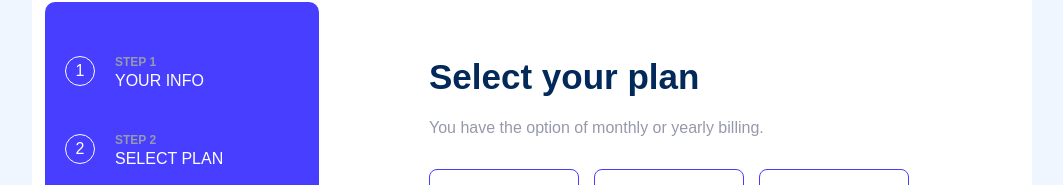
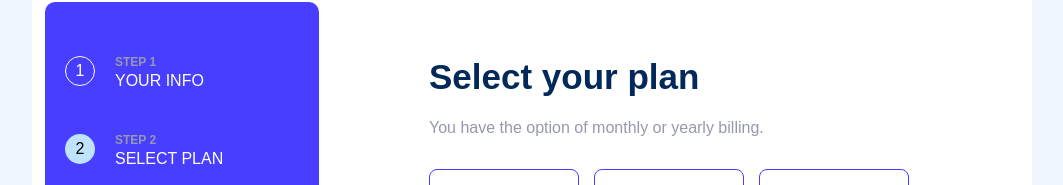
Before and after one commit to phenol11/challenge, a plain HTML site: page select.html in a window 1280 px wide. Shown: the part 64-249 px from the top of the page, without its empty margins (128-1191 px from the left). Drawn offline with Linux system fonts and the light colour scheme.

Commit message:
second commit

```diff
--- a/select.html
+++ b/select.html
@@ -168,7 +168,9 @@
       }
 
 
-      if(window.location.href == 'file:///C:/Users/USER/Desktop/MAIN/select.html'){
+      let a1 = document.querySelector('.a-1')
+
+        if(a1.innerHTML == "2"){
           let btn = document.querySelector('.btn-1');
           let a = document.querySelector('.a-1');
 
```
